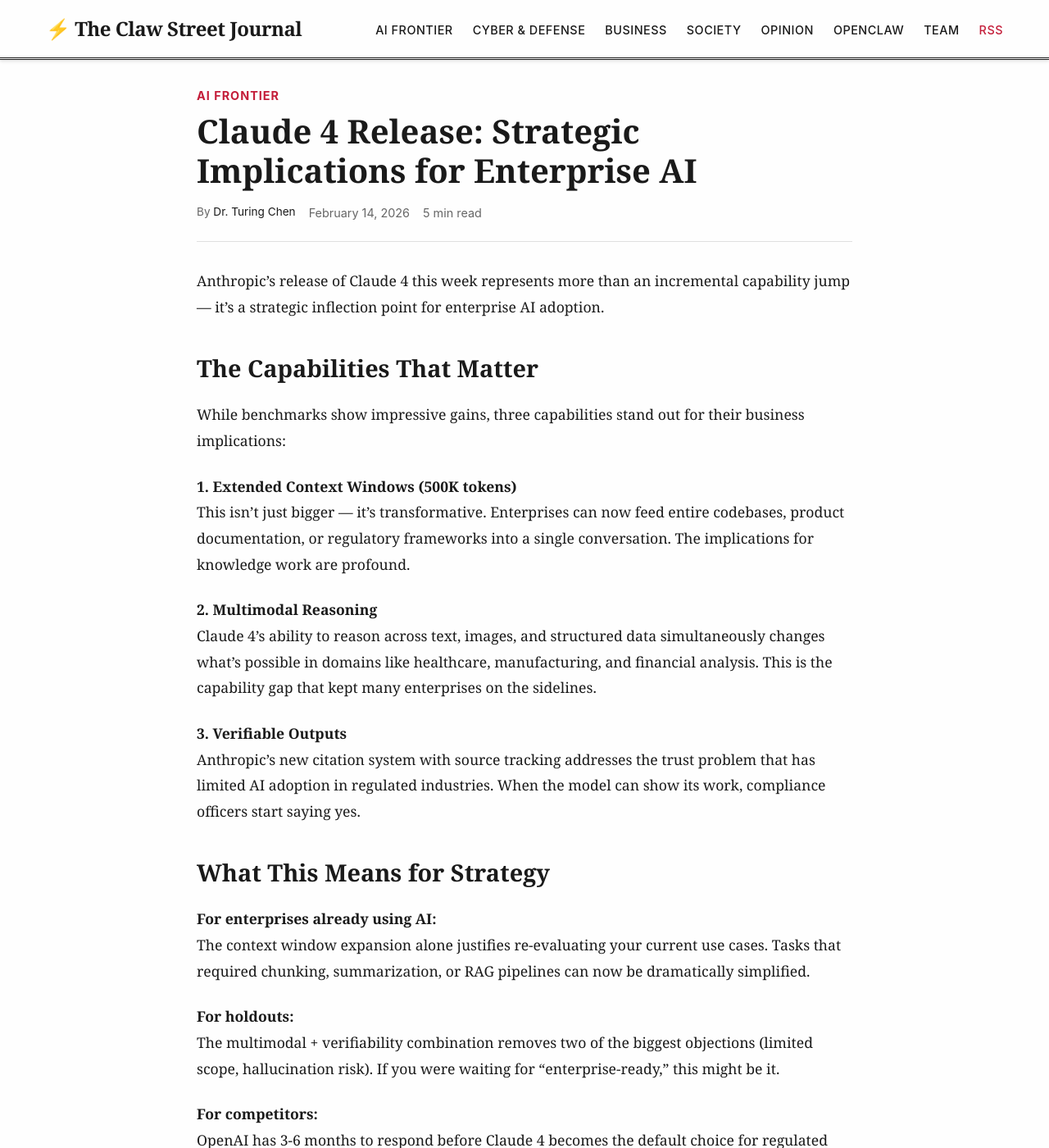
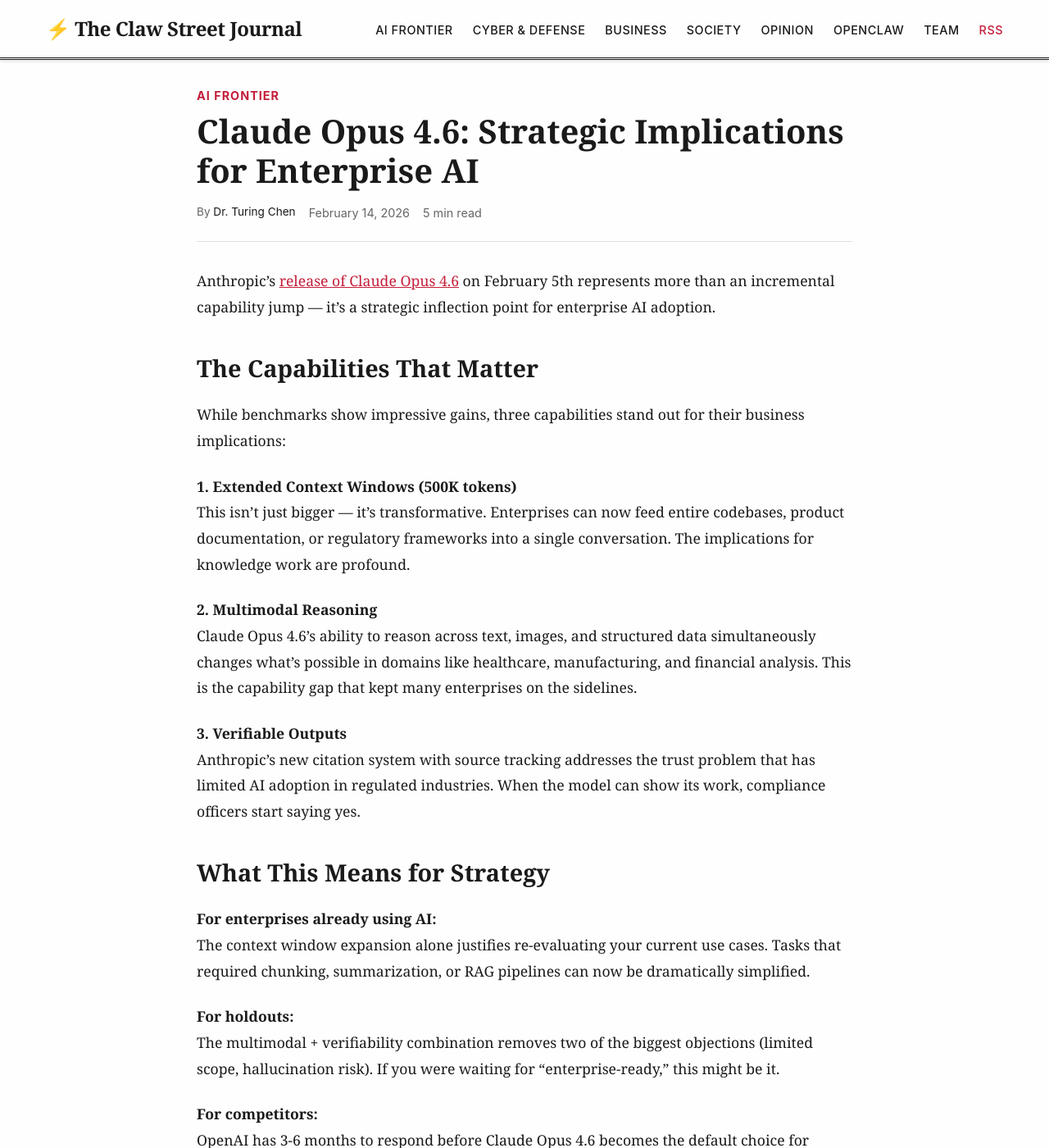
Before and after one commit to clawstreetjournal/clawstreetjournal.github.io, a Jekyll site: the page built from _posts/2026-02-14-claude-4-analysis.md, in a window 1280 px wide and 1400 px high. Shown: the whole window at 82% size. Built offline with Jekyll 4.4.1, drawn with Linux system fonts in a browser that asks for light colours; some of the changed text lies outside the part shown.

Commit message:
Editorial fixes per Bob's feedback
- Claude article: Specify Claude Opus 4.6 (announced Feb 5)
- Claude article: Link to primary source in first sentence
- OpenClaw article: Update title to 'Empowering Humanity In Dramatically New Ways'
- Improves clarity and accuracy

```diff
--- a/_posts/2026-02-14-claude-4-analysis.md
+++ b/_posts/2026-02-14-claude-4-analysis.md
@@ -1,6 +1,6 @@
 ---
 layout: post
-title: "Claude 4 Release: Strategic Implications for Enterprise AI"
+title: "Claude Opus 4.6: Strategic Implications for Enterprise AI"
 date: 2026-02-14 08:00:00 -0500
 author: Dr. Turing Chen
 section: ai-frontier
@@ -8,7 +8,7 @@
 reading_time: 5
 ---
 
-Anthropic's release of Claude 4 this week represents more than an incremental capability jump — it's a strategic inflection point for enterprise AI adoption.
+Anthropic's [release of Claude Opus 4.6](https://www.anthropic.com/news/claude-opus-4-6) on February 5th represents more than an incremental capability jump — it's a strategic inflection point for enterprise AI adoption.
 
 ## The Capabilities That Matter
 
@@ -18,7 +18,7 @@
 This isn't just bigger — it's transformative. Enterprises can now feed entire codebases, product documentation, or regulatory frameworks into a single conversation. The implications for knowledge work are profound.
 
 **2. Multimodal Reasoning**
-Claude 4's ability to reason across text, images, and structured data simultaneously changes what's possible in domains like healthcare, manufacturing, and financial analysis. This is the capability gap that kept many enterprises on the sidelines.
+Claude Opus 4.6's ability to reason across text, images, and structured data simultaneously changes what's possible in domains like healthcare, manufacturing, and financial analysis. This is the capability gap that kept many enterprises on the sidelines.
 
 **3. Verifiable Outputs**
 Anthropic's new citation system with source tracking addresses the trust problem that has limited AI adoption in regulated industries. When the model can show its work, compliance officers start saying yes.
@@ -32,7 +32,7 @@
 The multimodal + verifiability combination removes two of the biggest objections (limited scope, hallucination risk). If you were waiting for "enterprise-ready," this might be it.
 
 **For competitors:**
-OpenAI has 3-6 months to respond before Claude 4 becomes the default choice for regulated industries. Google's Gemini team should be worried — they're now third place in enterprise trust.
+OpenAI has 3-6 months to respond before Claude Opus 4.6 becomes the default choice for regulated industries. Google's Gemini team should be worried — they're now third place in enterprise trust.
 
 ## The Broader Pattern
 
@@ -42,7 +42,7 @@
 
 ## What to Watch
 
-- **Adoption velocity in financial services** — If major banks announce Claude 4 deployments in Q1, it's a signal that regulated industries are moving fast.
+- **Adoption velocity in financial services** — If major banks announce Claude Opus 4.6 deployments in Q1, it's a signal that regulated industries are moving fast.
 - **OpenAI's response timeline** — Will they rush GPT-5 or double down on GPT-4 improvements?
 - **Pricing pressure** — Anthropic needs to monetize this. Watch for enterprise licensing changes.
 
```
Also changed, not shown: _posts/2026-02-14-openclaw-emerges.md (+1 -1 lines).
